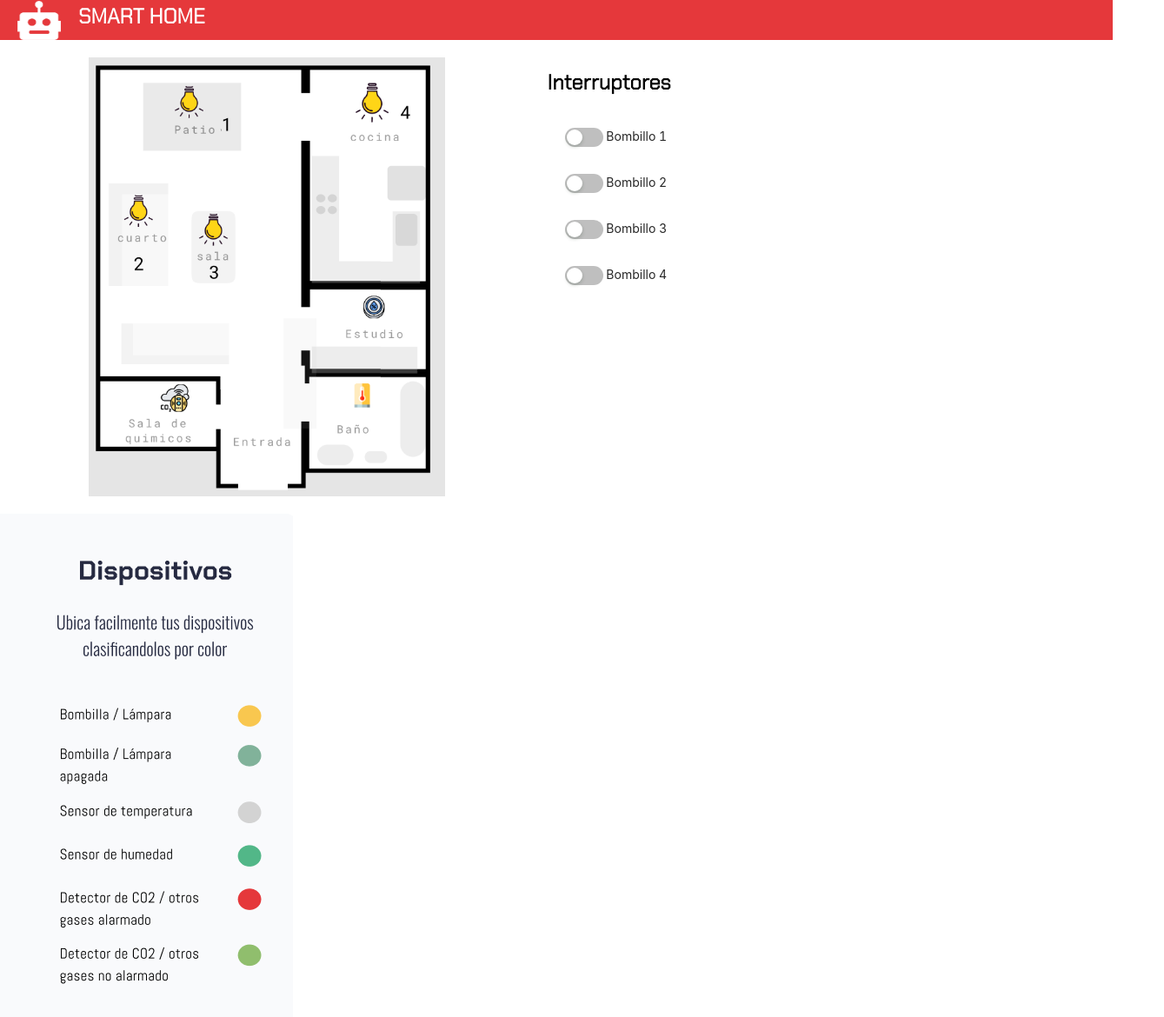
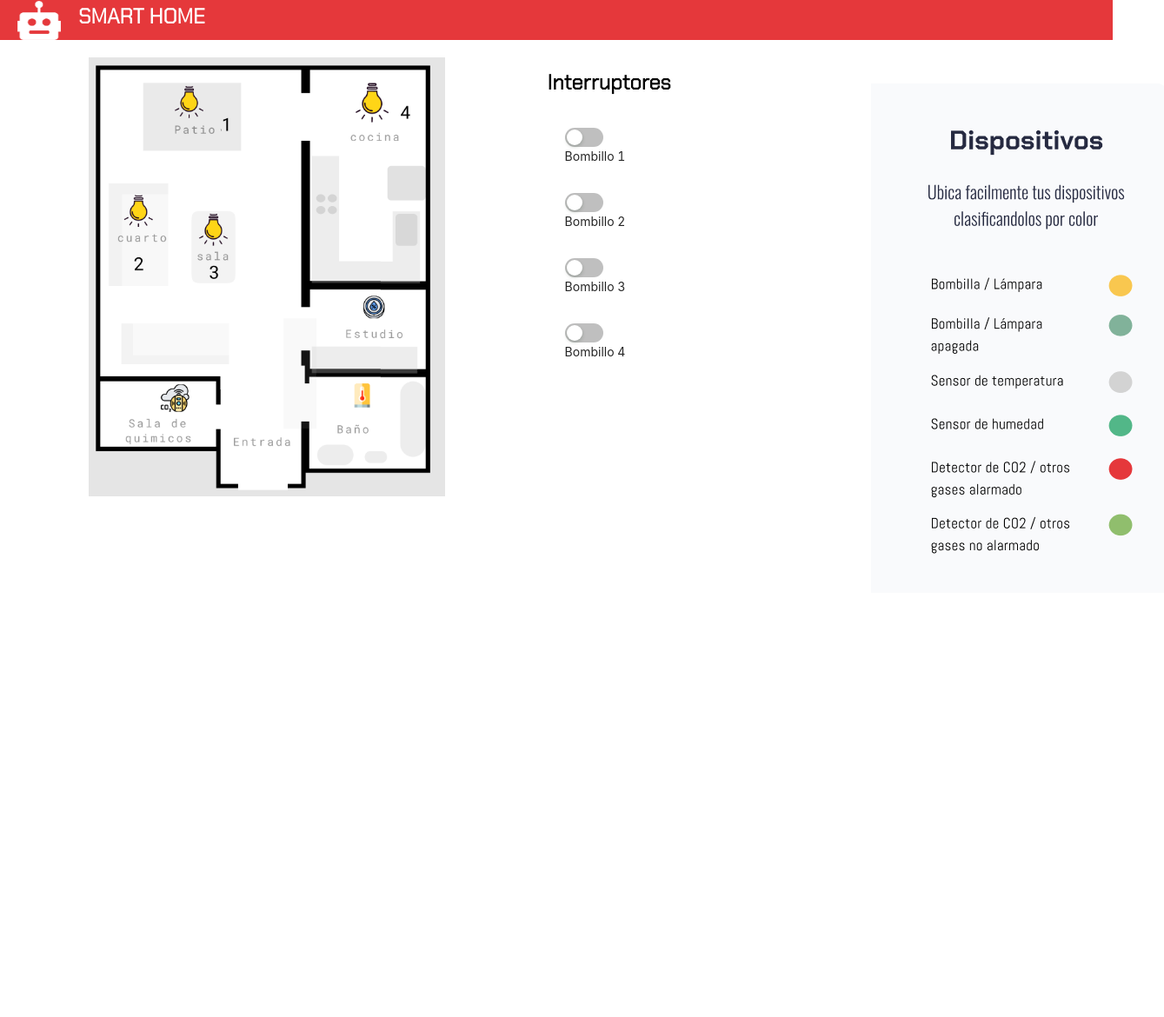
Before and after one commit to fabiangzvo/desarrollo-en-equipo-frontend, a React (Create React App) app: page /home in a window 1280 px wide. Shown: the top 1170 px of the page at 87% size, 1339 px wide, since content can reach past the window. After the commit the page ends 800 px from the top, so only its background shows below. Built offline with nearby package versions, Linux system fonts and the light colour scheme.

Commit message:
Actualizacion
Se actualiza

```diff
--- a/src/modules/home/sensors/Sensors.js
+++ b/src/modules/home/sensors/Sensors.js
@@ -11,7 +11,6 @@ function Sensors() {
   async function onChange(value) {
     console.log("Entro")
     const response = await api.changeLightStatus(value)
-
     console.log(response)
     if (response.status !== 200) return notification.warning({ message: 'No se ha podido cambiar el estado de las luces' })
 
@@ -53,12 +52,13 @@ function Sensors() {
             </StyledContainer6>
 
           </Contenedor>
+          <StyledContainer4>
+          <Fondo2 src="http://localhost:3000/Convenciones.png" />
+        </StyledContainer4>
         </StyledContainer3>
 
 
-        <StyledContainer4>
-          <Fondo2 src="http://localhost:3000/Convenciones.png" />
-        </StyledContainer4>
+
       </StyledContainer5>
 
     </div>
--- a/src/modules/home/sensors/Sensors.style.js
+++ b/src/modules/home/sensors/Sensors.style.js
@@ -29,11 +29,13 @@ export const StyledContainer3 = styled.div`
 
   `
 
-  export const StyledContainer4 = styled.div`
+export const StyledContainer4 = styled.div`
+margin: 50PX;
+padding-left: 150px;
 
     `
 
-    export const StyledContainer5 = styled.div`
+export const StyledContainer5 = styled.div`
 
     display: flex;
     width: 100%;
@@ -41,7 +43,7 @@ export const StyledContainer3 = styled.div`
     flex-wrap: wrap;
 
   `
-  export const Titulo = styled.span`
+export const Titulo = styled.span`
 
     color: rgba(255, 255, 255, 1);
     font-weight: bold;
@@ -52,7 +54,7 @@ export const StyledContainer3 = styled.div`
     margin:20px;
 
   `
-  export const Contenedor = styled.div`
+export const Contenedor = styled.div`
 
     margin:20px;
 
```
